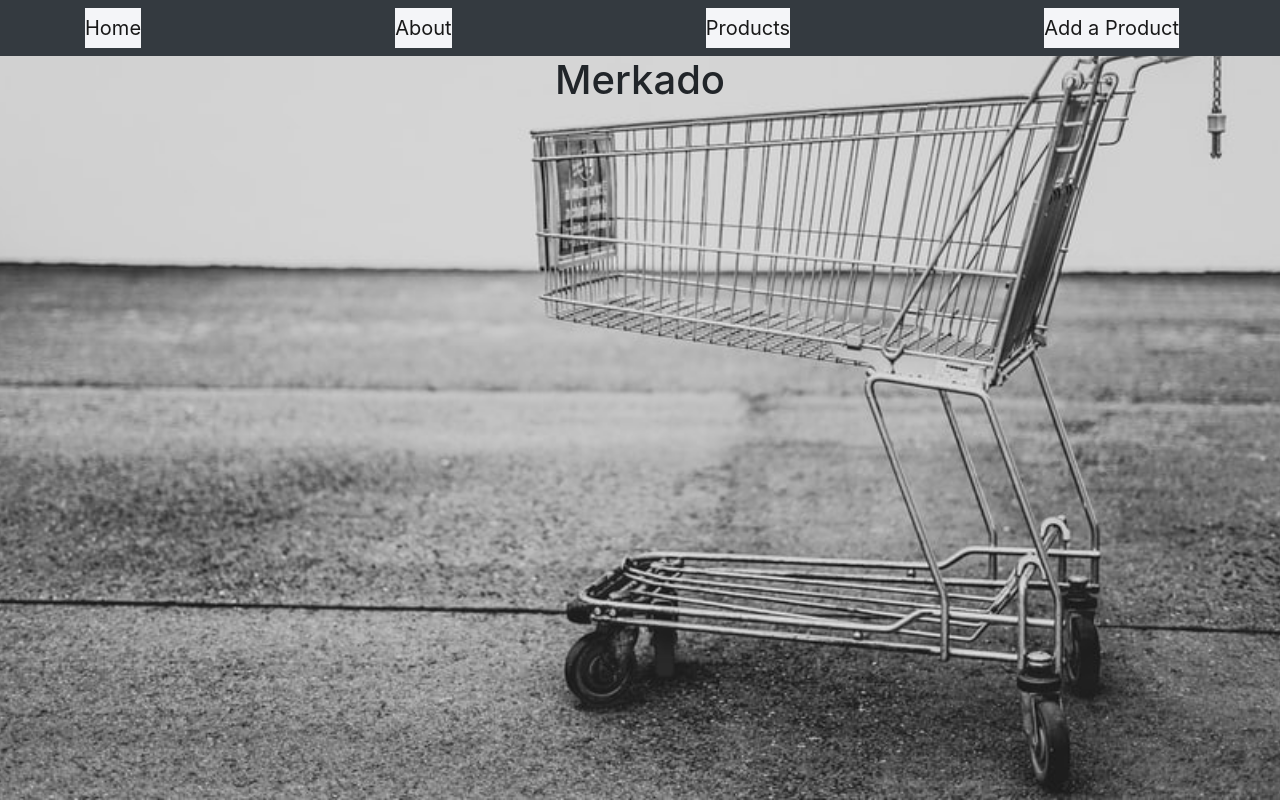
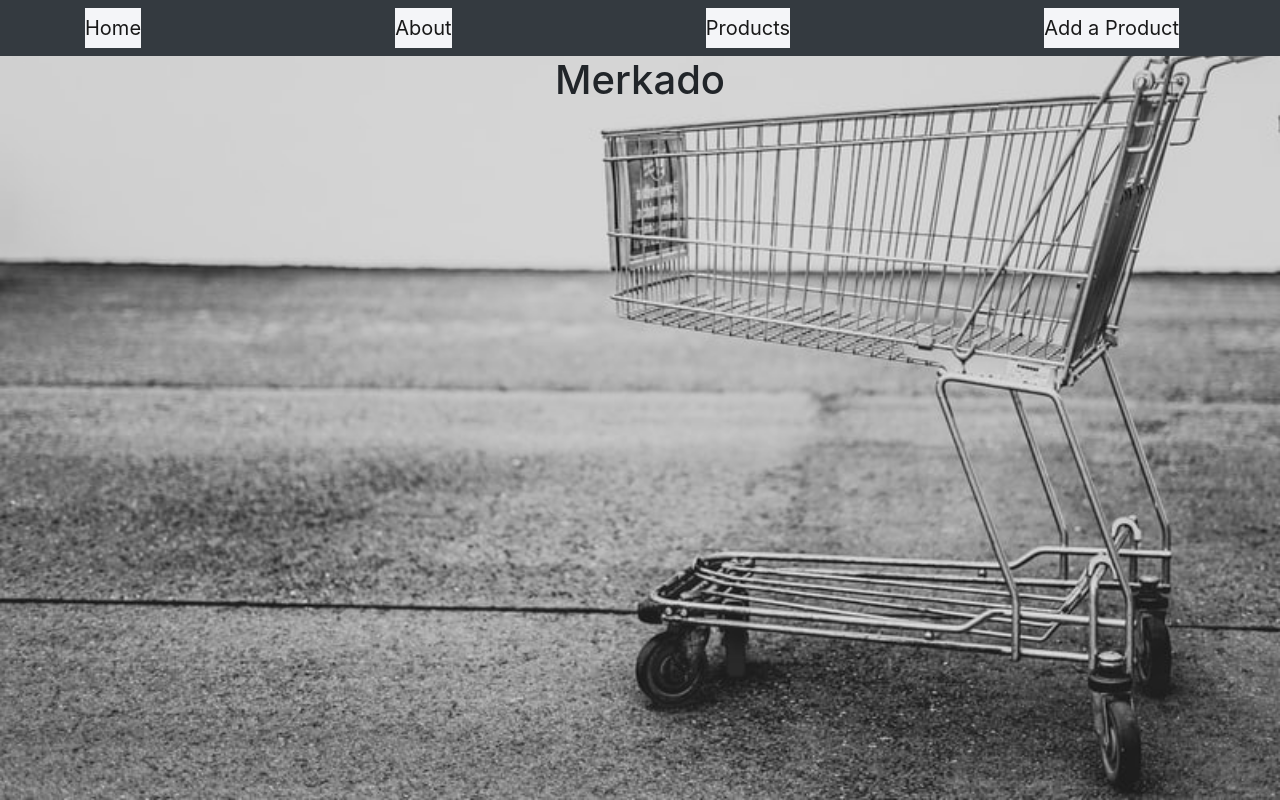
Before and after one commit to iamcid/merkado-client, a React (Create React App) app: page / in a window 1280 px wide. Built offline with nearby package versions, Linux system fonts and the light colour scheme.

Commit message:
fixes background image to cover entire page

```diff
--- a/src/App.css
+++ b/src/App.css
@@ -1,13 +1,10 @@
 .App {
   text-align: center;
-  background-image: url("./background.jpeg");
-  position: fixed;
+  background: url("./background.jpeg");
   min-width: 100%;
-  min-height: 100%;
+  min-height: 100vh;
   background-size: cover;
-  background-position: center;
 }
-
 
 .App-header {
   background-color: #282c34;
@@ -38,5 +35,13 @@ p {
 }
 
 blockquote {
+  font-size:20px;
+  color: black;
   background-color: #f4f5f8;
-}
+  margin:10px;
+  padding: 15px 20px 15px 20px;
+  border-radius: 5px;
+  font-family: system-ui;
+  border: 1px solid rgb(85, 84, 84);
+  margin: 10px;
+  }
```
